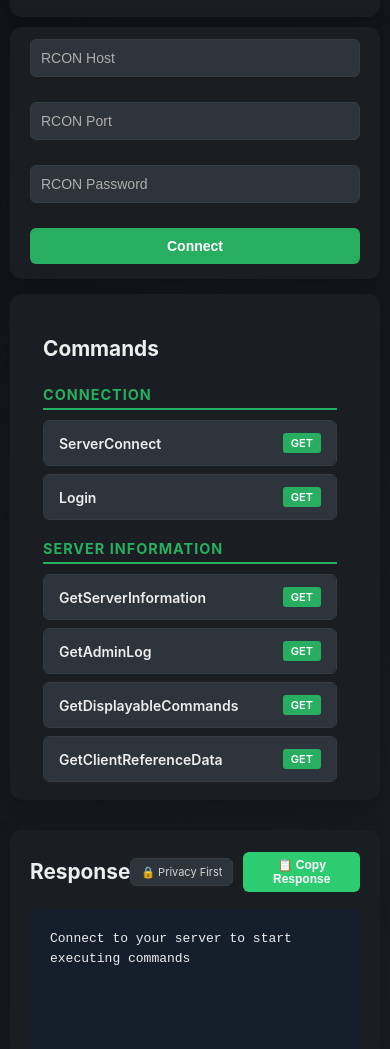
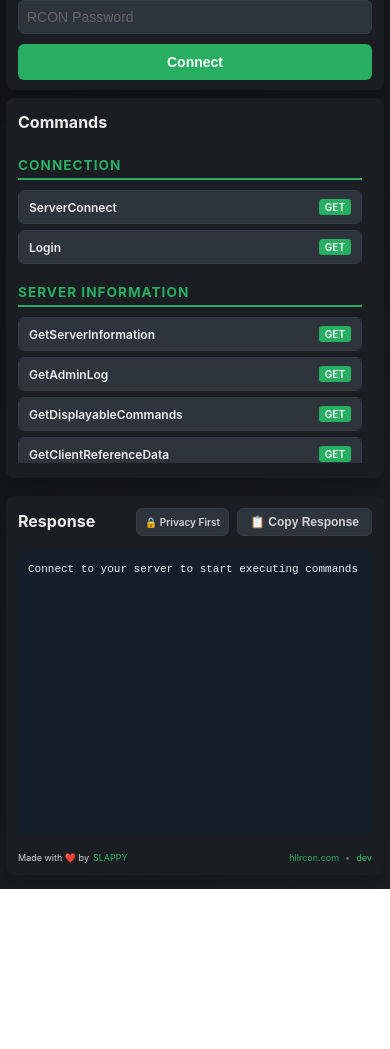
Before and after one commit to gbone001/hllrcon, a plain HTML site: page frontend/index.html in a window 390 px wide. Shown: the part 232-1281 px from the top of the page. After the commit the page ends 1121 px from the top, so only its background shows below. Drawn offline with nearby package versions, Linux system fonts and the light colour scheme; no server answers.

Commit message:
Update styles.css to enhance responsiveness and visual consistency across devices. Adjusted color variables for buttons, refined typography, and added media queries for tablet and mobile layouts.

```diff
--- a/frontend/static/styles.css
+++ b/frontend/static/styles.css
@@ -38,7 +38,7 @@ body.dark-theme {
   --text-primary: #eeeeee;
   --text-secondary: #eeeeee;
   --text-tertiary: #d4d4d4;
-  --text-muted: #adadad;
+  --text-muted: #666666;
   --text-disabled: #d4d4d4;
   --border-color: #343b43;
   --input-bg: #2d343c;
@@ -138,6 +138,9 @@ h3 {
   gap: 4px;
   position: relative;
   box-sizing: border-box;
+  font-weight: 600;
+  font-family: -apple-system, BlinkMacSystemFont, "Segoe UI", Roboto, Oxygen,
+    Ubuntu, Cantarell, sans-serif;
 }
 
 .privacy-badge::after {
@@ -374,21 +377,28 @@ button.small {
 }
 
 .copy-button {
-  background: #2ecc71;
+  background: var(--input-bg);
+  border: 1px solid var(--border-color);
+  color: var(--text-disabled);
   padding: 6px 12px;
   font-size: 12px;
   display: inline-flex;
   align-items: center;
   gap: 6px;
   border-radius: 6px;
+  font-weight: 600;
 }
 
 .copy-button:hover {
-  background: #27ae60;
+  background: var(--command-header-hover);
+  color: var(--text-primary);
+  border-color: var(--input-border);
 }
 
 .copy-button.copied {
-  background: #3498db;
+  background: var(--button-bg);
+  color: white;
+  border-color: var(--button-bg);
 }
 
 .connection-badge {
@@ -726,74 +736,352 @@ button:disabled {
   cursor: not-allowed;
 }
 
-@media (max-width: 768px) {
+/* Tablet adjustments */
+@media (max-width: 1024px) {
   .header-wrapper {
-    flex-direction: column;
     gap: 15px;
   }
+
+  .commands-header,
+  .response-header {
+    flex-wrap: wrap;
+    gap: 10px;
+  }
+
+  .header-actions {
+    flex-wrap: wrap;
+  }
+}
+
+/* Mobile adjustments */
+@media (max-width: 768px) {
+  body {
+    padding: 8px;
+  }
+
+  .card {
+    padding: 15px;
+    margin-bottom: 8px;
+  }
+
+  .card:first-child {
+    padding: 18px 15px;
+  }
+
+  .header-wrapper {
+    flex-direction: row;
+    flex-wrap: wrap;
+    gap: 12px;
+    align-items: center;
+  }
+
+  .header-left {
+    flex-basis: 100%;
+    width: 100%;
+    order: 1;
+  }
+
   .header-center {
     order: 2;
+    flex: 1 1 auto;
+    justify-content: flex-start;
   }
+
   .header-right {
     order: 3;
+    flex: 0 1 auto;
     flex-direction: row;
     align-items: center;
-    justify-content: flex-start;
+    justify-content: flex-end;
     gap: 10px;
-    flex-wrap: wrap;
   }
+
   .header-menu {
     padding: 2px;
+    flex: 0 0 auto;
   }
+
+  .rcon-spec-button {
+    font-size: 12px;
+    padding: 6px 10px;
+  }
+
   h1 {
-    font-size: 1.3em;
+    font-size: 1.2em;
+    line-height: 1.3;
   }
+
+  h2 {
+    font-size: 1.1em;
+  }
+
   .subtitle {
-    font-size: 12px;
+    font-size: 11px;
+    line-height: 1.4;
   }
+
+  .github-link {
+    font-size: 14px;
+  }
+
+  .connection-bar {
+    padding: 12px 15px;
+  }
+
+  .connect-form {
+    grid-template-columns: 1fr;
+    gap: 10px;
+  }
+
+  .connect-form .form-group {
+    margin-bottom: 0;
+  }
+
+  input,
+  select,
+  textarea {
+    padding: 10px;
+    font-size: 14px;
+  }
+
+  button {
+    padding: 10px 16px;
+    font-size: 14px;
+  }
+
+  .connect-button {
+    padding: 10px;
+  }
+
+  .commands-header {
+    flex-direction: column;
+    align-items: flex-start;
+    gap: 10px;
+    min-height: auto;
+  }
+
+  .response-header {
+    flex-direction: row;
+    align-items: center;
+    gap: 10px;
+    min-height: auto;
+  }
+
+  .commands-header h2,
+  .response-header h2 {
+    margin: 0;
+    flex-shrink: 0;
+  }
+
+  #commandsConnectionStatus {
+    width: 100%;
+    flex-wrap: wrap;
+    gap: 8px;
+  }
+
+  .header-actions {
+    flex-wrap: wrap;
+    gap: 8px;
+    justify-content: flex-end;
+  }
+
+  .connection-badge {
+    font-size: 10px;
+    padding: 4px 8px;
+    white-space: normal;
+    word-break: break-all;
+    line-height: 1.2;
+  }
+
+  .disconnect-button {
+    padding: 4px 8px;
+    font-size: 10px;
+  }
+
+  #commandsConnectionStatus {
+    gap: 6px;
+  }
+
   .privacy-badge {
+    font-size: 10px;
+    padding: 5px 8px;
+    height: 28px;
+    display: inline-flex;
+    align-items: center;
+    font-weight: 600;
+  }
+
+  .privacy-badge::after {
+    width: 240px;
+    font-size: 10px;
+  }
+
+  .copy-button {
+    padding: 5px 8px;
+    font-size: 10px;
+    height: 28px;
+    display: inline-flex;
+    align-items: center;
+  }
+
+  .status {
     font-size: 11px;
     padding: 6px 10px;
   }
-  .privacy-note {
+
+  .grid {
+    grid-template-columns: 1fr;
+    gap: 8px;
+    max-height: none;
+    height: auto;
+    min-height: auto;
+  }
+
+  .grid > .card {
+    height: 50vh;
+    min-height: 300px;
+    max-height: none;
+  }
+
+  .commands-list,
+  .response {
+    min-height: 250px;
+  }
+
+  .command-item {
+    margin-bottom: 6px;
+  }
+
+  .command-header {
+    padding: 10px 12px;
+  }
+
+  .command-title {
+    font-size: 13px;
+  }
+
+  .command-method {
+    font-size: 10px;
+    padding: 2px 6px;
+  }
+
+  .command-body {
+    padding: 12px;
+  }
+
+  .command-section h3 {
+    font-size: 0.85em;
+  }
+
+  .command-button-wrapper {
+    margin-top: 12px;
+  }
+
+  label {
+    font-size: 12px;
+  }
+
+  .response {
+    padding: 12px;
+    font-size: 12px;
+  }
+
+  .version-footer {
+    flex-direction: row;
+    align-items: center;
+    justify-content: space-between;
+    gap: 8px;
+    font-size: 9px;
+    padding: 8px 0 0 0;
+    flex-wrap: wrap;
+  }
+
+  .footer-left {
+    flex: 1 1 auto;
+    min-width: max-content;
+  }
+
+  .footer-right {
+    flex: 0 1 auto;
+    gap: 6px;
+    justify-content: flex-end;
+  }
+}
+
+/* Small mobile adjustments */
+@media (max-width: 480px) {
+  body {
+    padding: 6px;
+  }
+
+  .card {
+    padding: 12px;
+    border-radius: 8px;
+  }
+
+  .card:first-child {
+    padding: 15px 12px;
+  }
+
+  h1 {
+    font-size: 1.1em;
+  }
+
+  h2 {
+    font-size: 1em;
+  }
+
+  .subtitle {
     font-size: 10px;
   }
-  .card {
-    padding: 20px;
+
+  .github-link {
+    font-size: 13px;
   }
+
+  .github-link svg {
+    width: 20px;
+    height: 20px;
+  }
+
   .connection-bar {
-    padding: 12px 20px 15px 20px;
+    padding: 10px 12px;
   }
-  body {
+
+  input,
+  select,
+  textarea {
+    padding: 8px;
+    font-size: 14px;
+  }
+
+  .grid > .card {
+    height: 45vh;
+    min-height: 280px;
+  }
+
+  .command-header {
+    padding: 8px 10px;
+  }
+
+  .command-title {
+    font-size: 12px;
+  }
+
+  .command-body {
     padding: 10px;
   }
-  .connect-form {
-    grid-template-columns: 1fr;
+
+  .response {
+    padding: 10px;
+    font-size: 11px;
   }
-  .connect-form .form-group {
-    margin-bottom: 10px;
+
+  .version-footer {
+    font-size: 9px;
   }
-  .connect-form .form-group:last-child {
-    margin-bottom: 0;
-  }
-  .status {
-    font-size: 12px;
-    padding: 6px 12px;
-  }
-  .grid {
-    max-height: none;
-    height: auto;
-  }
-  .grid > .card {
-    height: 60vh;
-  }
-  .version-footer {
-    flex-direction: column;
-    align-items: center;
-    gap: 8px;
-    font-size: 10px;
-  }
-  .footer-right {
-    gap: 6px;
+
+  .footer-link {
+    font-size: 9px;
   }
 }
```
